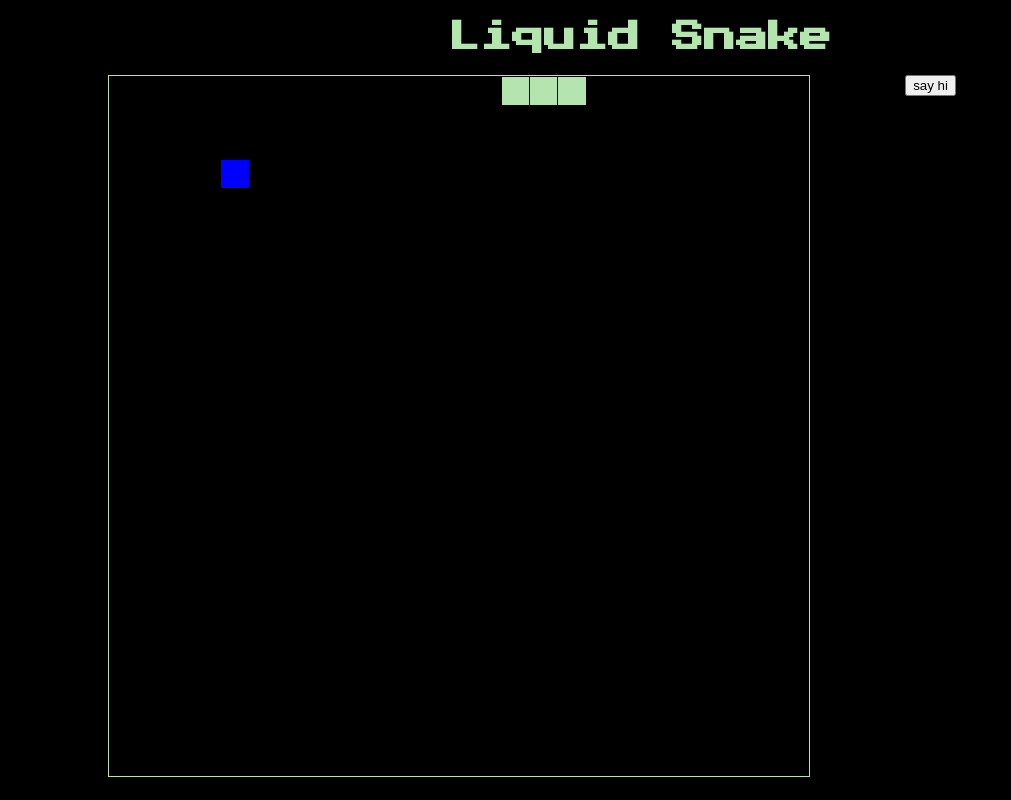
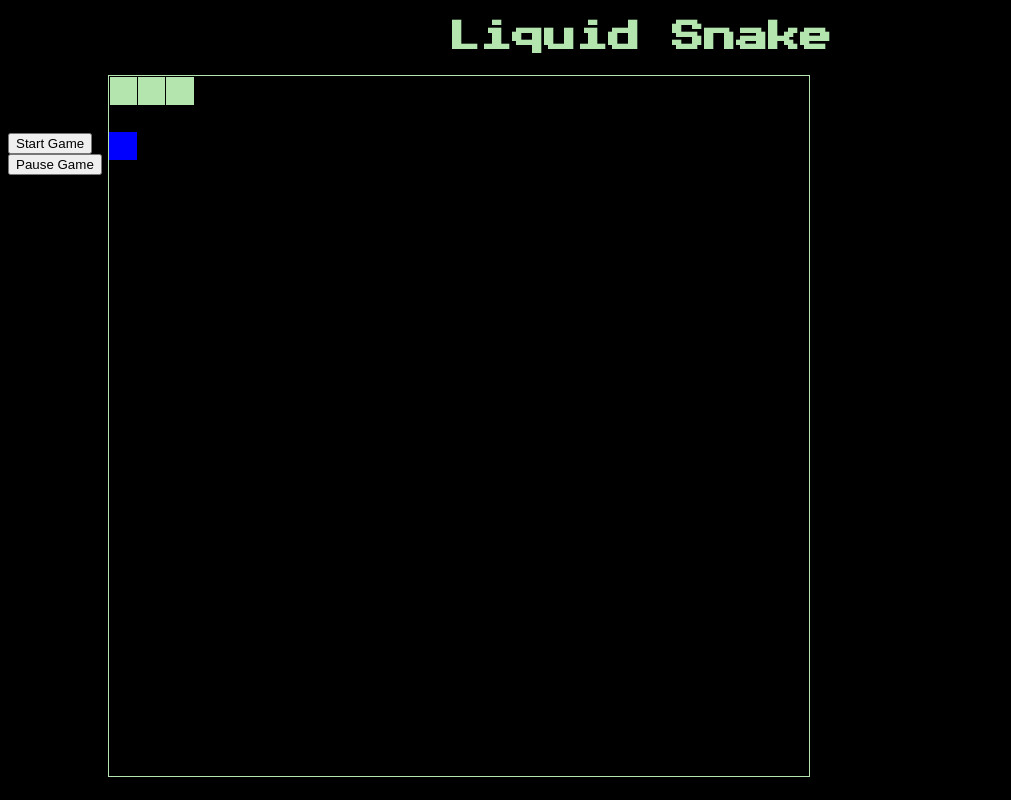
Before and after one commit to richwblake/LiquidSnakeFrontend, a React (Create React App) app: page / in a window 1280 px wide. Shown: the whole page, without its empty margins (0-1011 px from the left). Built offline with nearby package versions, Linux system fonts and the light colour scheme.

Commit message:
Added functional components to control panel. Rendered in Control panel container

```diff
--- a/src/App.js
+++ b/src/App.js
@@ -1,7 +1,7 @@
 import React, { Component } from 'react';
 import Header from './Components/GameBoard/Header'
 import GameBoardContainer from './Components/GameBoard/GameBoardContainer'
-import RestartButton from './Components/GameBoard/RestartGameButton'
+import ControlPanel from './Components/ControlPanel/ControlPanel';
 
 
 class App extends Component {
@@ -10,7 +10,7 @@ class App extends Component {
       <div className='game'>
         <Header />
         <GameBoardContainer />
-        <button className='btn'>say hi</button>
+        <ControlPanel />
       </div>
     )
   }
--- a/src/Components/ControlPanel/ControlPanel.js
+++ b/src/Components/ControlPanel/ControlPanel.js
@@ -0,0 +1,20 @@
+import React from 'react';
+import { Component } from 'react';
+import ScorePanel from './ScorePanel';
+import StartGameButton from './StartGameButton';
+import PauseGameButton from './PauseGameButton';
+
+
+class ControlPanel extends Component {
+    render() {
+        return(
+            <div className='control-panel'>
+                <ScorePanel />
+                <StartGameButton />
+                <PauseGameButton />
+            </div>
+        )
+    }
+};
+
+export default ControlPanel;
--- a/src/Components/ControlPanel/PauseGameButton.js
+++ b/src/Components/ControlPanel/PauseGameButton.js
@@ -0,0 +1,9 @@
+import React from 'react';
+
+export default () => {
+    return(
+        <div className='pause-game-btn'>
+            <button>Pause Game</button>
+        </div>
+    )
+}
--- a/src/Components/ControlPanel/ScorePanel.js
+++ b/src/Components/ControlPanel/ScorePanel.js
@@ -0,0 +1,9 @@
+import React from 'react';
+
+export default () => {
+    return(
+        <div className='score-panel'>
+            <h1>Score: </h1>
+        </div>
+    )
+}
--- a/src/Components/ControlPanel/StartGameButton.js
+++ b/src/Components/ControlPanel/StartGameButton.js
@@ -0,0 +1,9 @@
+import React from 'react';
+
+export default () => {
+    return(
+        <div className='start-game-btn'>
+            <button>Start Game</button>
+        </div>
+    )
+}
--- a/src/Components/Snake/SnakeContainer.js
+++ b/src/Components/Snake/SnakeContainer.js
@@ -10,7 +10,7 @@ class SnakeContainer extends Component {
 
     componentDidMount() {
         alert('Start game?');
-        this.startGame();
+        // this.startGame();
         document.onkeydown = this.onKeyDown;
     }
 
```
